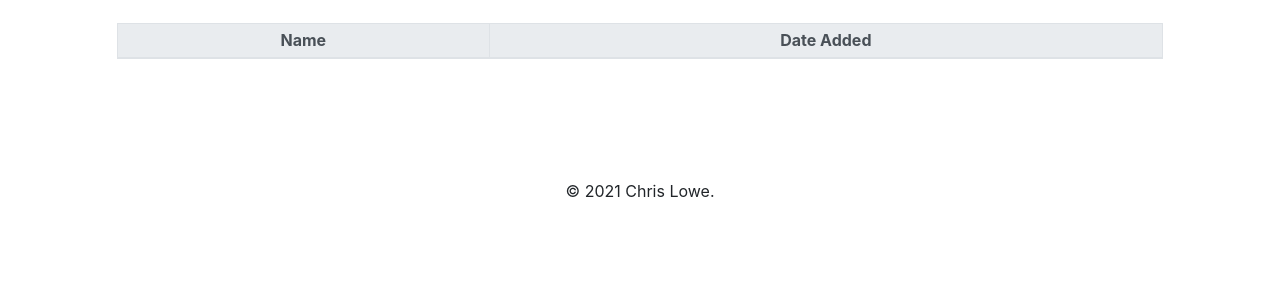
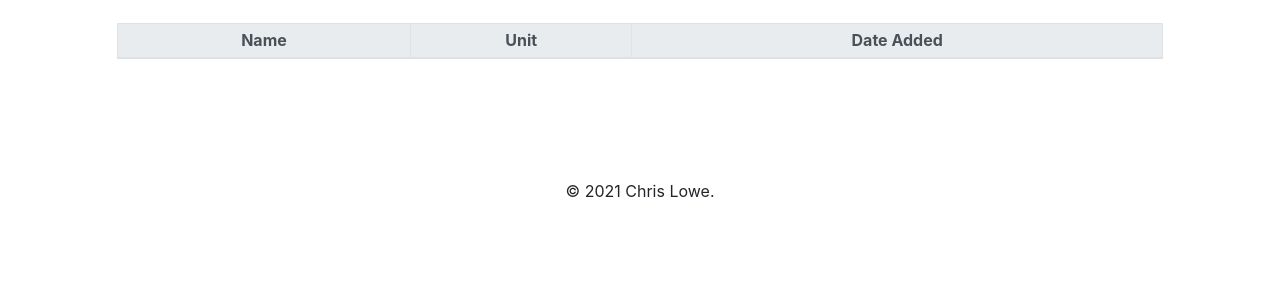
Before and after one commit to csl619/meal_app, a Django app: page /ingredients/ in a window 1280 px wide. Shown: the part 76-376 px from the top of the page. Run offline with Django 3.2, Linux system fonts and the light colour scheme; the visitor is signed in with stand-in values (Sample User, id 1); lists and menus that the app fills with data are empty; parts of the project's set-up code (start-up, migrations or seed data) failed here and were passed over; some libraries are stand-ins or nearby versions.

Commit message:
update ingredient list

```diff
--- a/templates/ingredients/list.html
+++ b/templates/ingredients/list.html
@@ -8,6 +8,7 @@
         <thead class="thead-light">
           <tr>
             <th class="align-middle text-center" scope="col">Name</th>
+            <th class="align-middle text-center" scope="col">Unit</th>
             <th class="align-middle text-center" scope="col">Date Added</th>
           </tr>
         </thead>
```
